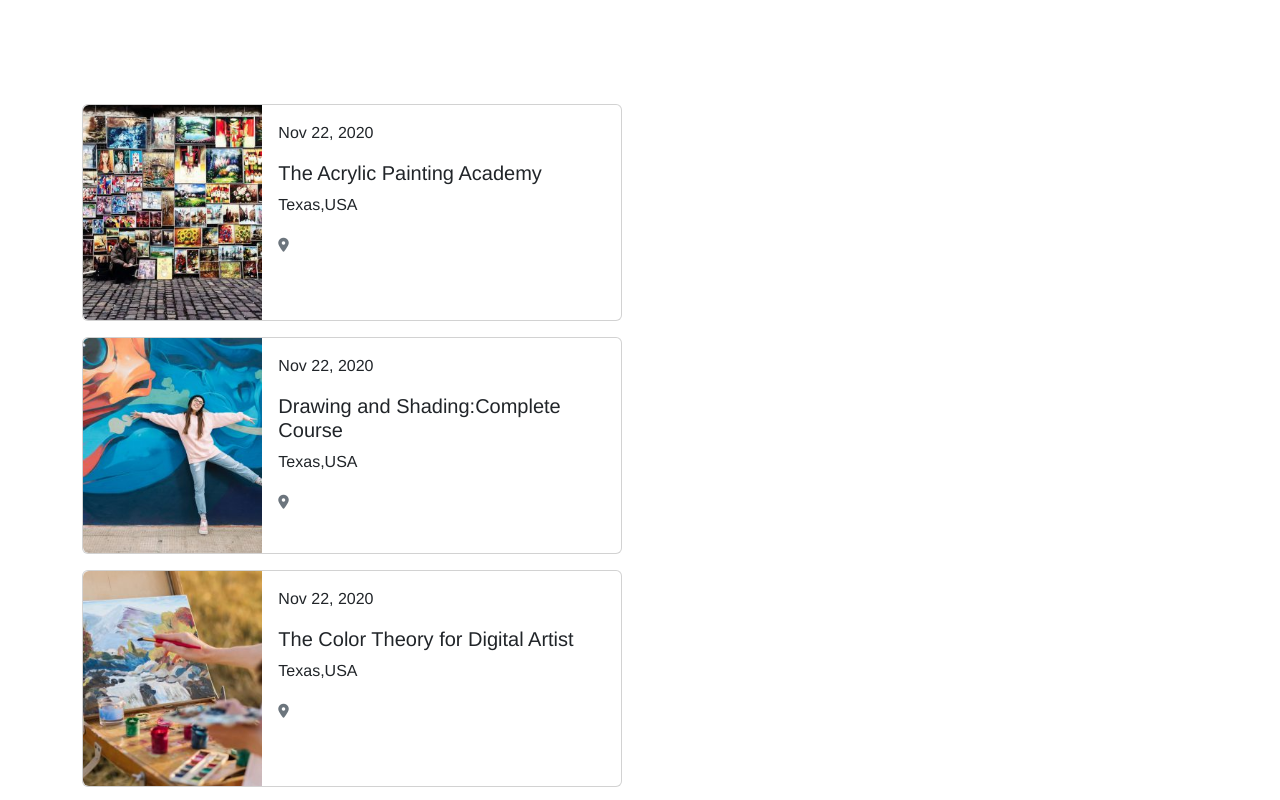
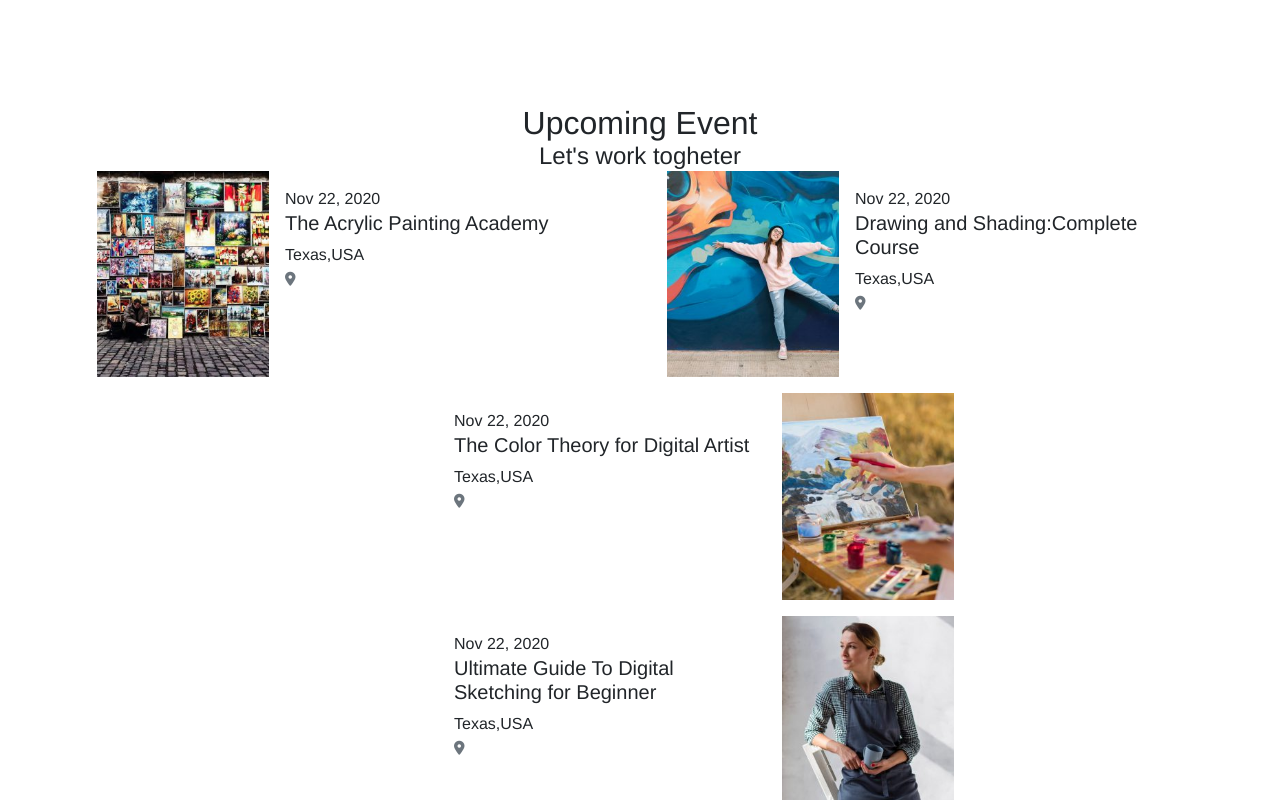
Before and after one commit to GiulsV/proj-html-vuejs, a Vue app: page / in a window 1280 px wide. Shown: the part 4980-5780 px from the top of the page. Built offline with nearby package versions, Linux system fonts and the light colour scheme.

Commit message:
Componente Event modifiche css

```diff
--- a/src/components/EventComp.vue
+++ b/src/components/EventComp.vue
@@ -1,13 +1,20 @@
 <template>
-  <div class="container">
-    <div class="card mb-3" style="max-width: 540px" v-for="(event, i) in eventCards" :key="i">
-      <div class="row g-0">
-        <div class="col-md-4" >
+  <div class="container-fluid">
+    <div class="text-center">
+    <h2>Upcoming Event</h2>
+    <h4>Let's work togheter</h4>
+    </div>
+
+    <div class="container">
+   <div class="row justify-content-around ">
+    <div class="card mb-3 rounded-0 border-0"  v-for="(event, i) in eventCardsFirst" :key="'A'+ i">
+      <div class="row g-0" >
+        <div class="col-4 " >
           <img
-            class="img-fluid rounded-start" :src="event.img" :alt="event.alt"
+            class="img-fluid rounded-0" :src="event.img" :alt="event.alt"
           />
         </div>
-        <div class="col-md-8">
+        <div class="col-8">
           <div class="card-body">
             <p class="card-text" >
                {{ event.date }}
@@ -22,16 +29,47 @@
           </div>
         </div>
       </div>
+       </div>
+       </div>
+
+  <div class="row justify-content-around ms_event">
+    <div class="card mb-3 rounded-0 border-0"  v-for="(event, i) in eventCardsSecond" :key="'B'+i">
+      <div class="row g-0" >
+
+
+        <div class="col-8">
+          <div class="card-body">
+            <p class="card-text" >
+               {{ event.date }}
+            </p>
+            <h5 class="card-title">{{ event.title }}</h5>
+            <p class="card-text" >
+               {{ event.text }}
+            </p>
+            <p class="card-text">
+              <small class="text-muted"><i class="fas fa-map-marker-alt"></i>{{event.place}}</small>
+            </p>
+          </div>
+        </div>
+        <div class="col-4 " >
+                  <img
+            class="img-fluid rounded-0" :src="event.img" :alt="event.alt"
+          />
+        </div>
+      </div>
+       </div>
+       </div>
     </div>
-  </div>
-</template>
+    </div>
+
+    </template>
 
 <script>
 export default {
   name: "EventComp",
   data() {
     return {
-      eventCards: [
+      eventCardsFirst: [
         {
           img: require("@/assets/images/event/artist-event-01-250x300.jpg"),
           alt: "event",
@@ -46,7 +84,9 @@ export default {
           title: "Drawing and Shading:Complete Course",
           text: "Texas,USA",
         },
-        {
+        ],
+
+        eventCardsSecond:[{
           img: require("@/assets/images/event/artist-event-03-250x300.jpg"),
           alt: "event",
           date:"Nov 22, 2020",
@@ -67,4 +107,16 @@ export default {
 
 </script>
 
-<style lang="scss" scoped></style>
+<style lang="scss" scoped>
+@import "../assets/style/_commons.scss";
+@import "../assets/style/_variables.scss";
+
+.card{
+  max-width: 540px;
+}
+.ms_event{
+      margin-left: 100px;
+}
+
+// style=""
+</style>
--- a/src/components/MainComp.vue
+++ b/src/components/MainComp.vue
@@ -54,7 +54,7 @@
     </section>
 
     <!-- Eventi -->
-    <section class="wrapper ms_padding">
+    <section class="ms_padding">
       <EventComp/>
     </section>
 
```
